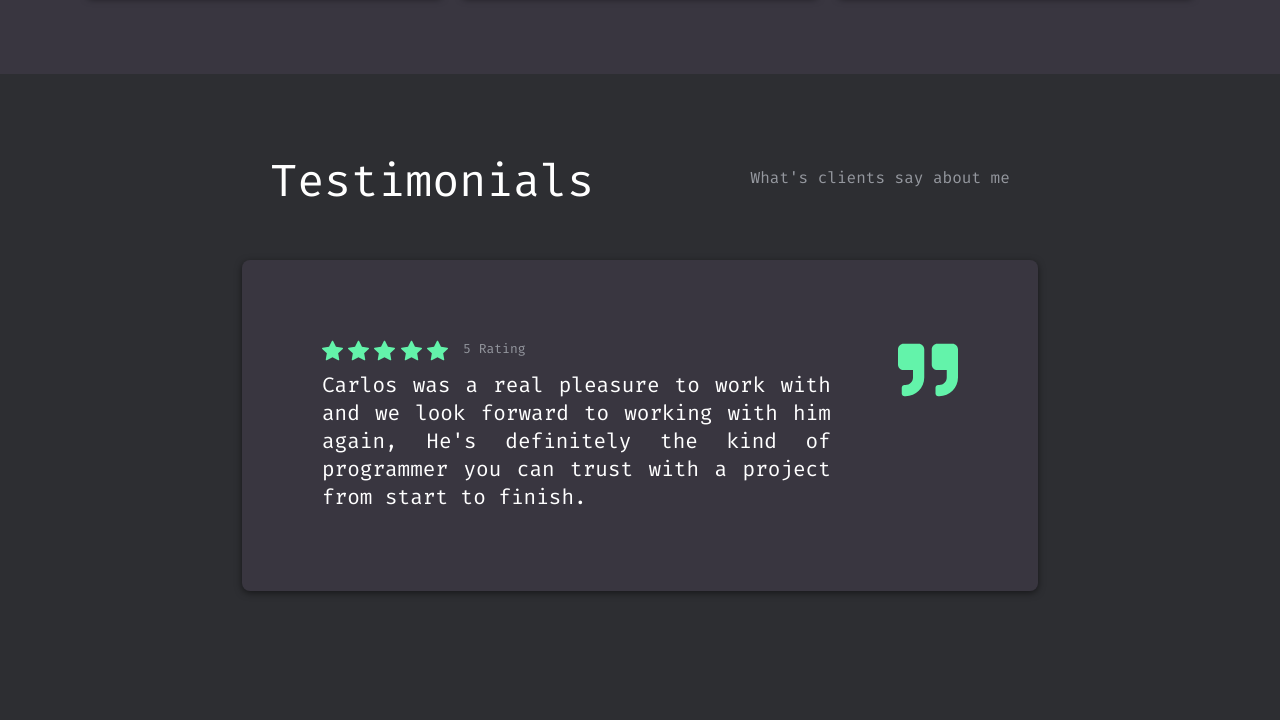
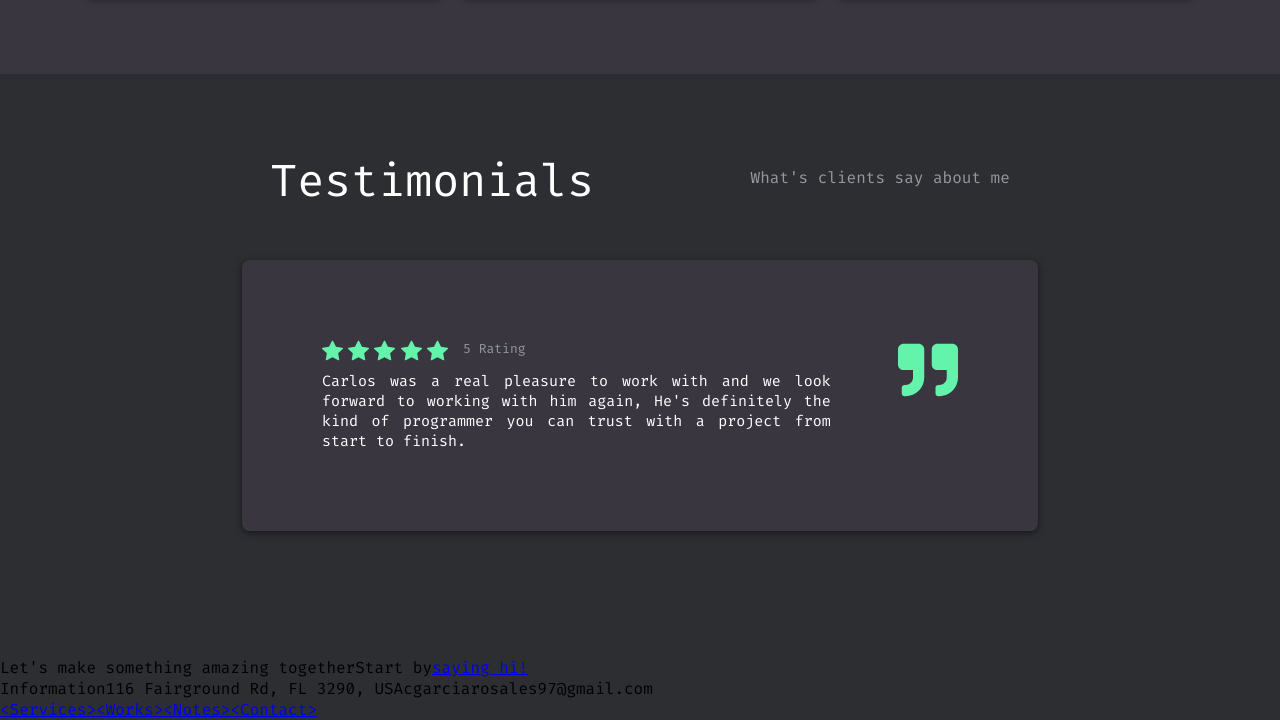
Before and after one commit to solrac97gr/portfolio2021, a Gatsby site: page / in a window 1280 px wide. Shown: the part 2446-3166 px from the top of the page. Built offline with nearby package versions, Linux system fonts and the light colour scheme; Gatsby itself is replaced by a stand-in of ours.

Commit message:
adding new footer section

```diff
--- a/src/components/TestimonialCard/styles.js
+++ b/src/components/TestimonialCard/styles.js
@@ -20,6 +20,7 @@ export const TestimonialCardContent = styled.div`
 
 export const TestimonialCardReview = styled.span`
   color: white;
+  font-size: 15px;
 `;
 export const TestimonialStarContainer = styled.div`
   display: flex;
--- a/src/pages/index.js
+++ b/src/pages/index.js
@@ -4,6 +4,7 @@ import { HeroSection } from "../sections/Hero";
 import { ServiceSection } from "../sections/Service";
 import { WorkSection } from "../sections/Work";
 import { TestimonialSection } from "../sections/Testimonial";
+import { ContactSection } from "../sections/Contact";
 
 const IndexPage = () => {
   return (
@@ -14,6 +15,9 @@ const IndexPage = () => {
         <WorkSection />
         <TestimonialSection />
       </main>
+      <footer>
+        <ContactSection />
+      </footer>
     </Default>
   );
 };
--- /dev/null
+++ b/src/sections/Contact/index.js
@@ -0,0 +1,49 @@
+import React from "react";
+import {
+  Container,
+  CallToAction,
+  ContactInfo,
+  Title,
+  SubTitle,
+  ToWhatsapp,
+  Header,
+  Address,
+  Email,
+  Menu,
+  MenuItem,
+} from "./styles";
+
+export const ContactSection = () => {
+  return (
+    <Container>
+      <CallToAction>
+        <Title>Let's make something amazing together</Title>
+        <SubTitle>
+          Start by
+          <ToWhatsapp href="https://api.whatsapp.com/send?phone=51939169253&text=Hola,%20me%20gustar%C3%ADa%20trabajar%20contigo">
+            saying hi!
+          </ToWhatsapp>
+        </SubTitle>
+      </CallToAction>
+      <ContactInfo>
+        <Header>Information</Header>
+        <Address>116 Fairground Rd, FL 3290, USA</Address>
+        <Email>cgarciarosales97@gmail.com</Email>
+        <Menu>
+          <MenuItem to="#service">
+            <span>{"<"}</span>Services<span>{">"}</span>
+          </MenuItem>
+          <MenuItem to="#works">
+            <span>{"<"}</span>Works<span>{">"}</span>
+          </MenuItem>
+          <MenuItem to="#notes">
+            <span>{"<"}</span>Notes<span>{">"}</span>
+          </MenuItem>
+          <MenuItem to="#contacts">
+            <span>{"<"}</span>Contact<span>{">"}</span>
+          </MenuItem>
+        </Menu>
+      </ContactInfo>
+    </Container>
+  );
+};
--- /dev/null
+++ b/src/sections/Contact/styles.js
@@ -0,0 +1,14 @@
+import styled from "styled-components";
+import { Link } from "gatsby";
+
+export const Container = styled.div``
+export const CallToAction = styled.div``
+export const ContactInfo = styled.div``
+export const Title = styled.span``
+export const SubTitle = styled.span``
+export const ToWhatsapp = styled(Link)``
+export const Header = styled.span``
+export const Address = styled.span``
+export const Email = styled.span``
+export const Menu = styled.div``
+export const MenuItem = styled(Link)``
```
Also changed, not shown: src/sections/Testimonial/data.js (+0 -24 lines), 1 other file.
